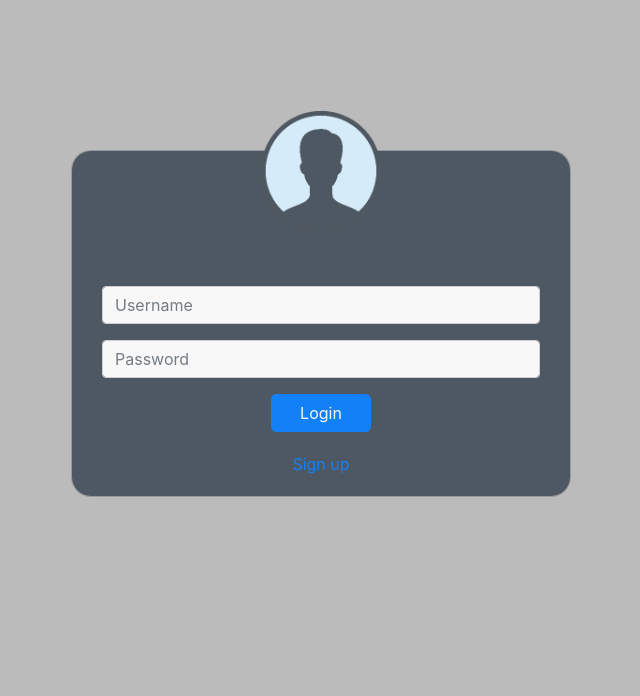
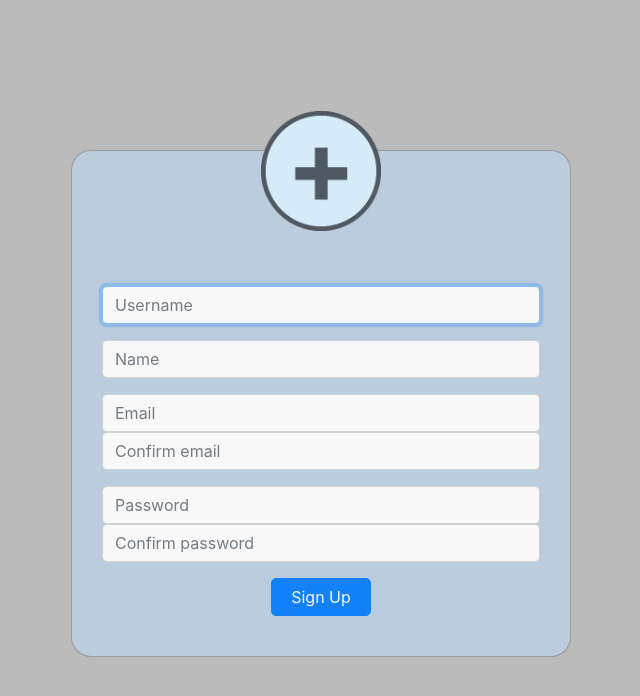
Before and after one commit to HugoKlepsch/inventoryBackend, a Flask app: page /signup.html in a window 1280 px wide. Shown: the part 75-771 px from the top of the page, without its empty margins (319-959 px from the left). Run offline with Flask 2, Linux system fonts and the light colour scheme; some libraries are stand-ins or nearby versions.

Commit message:
More work adding sign in page

```diff
--- a/server/serverRun.py
+++ b/server/serverRun.py
@@ -139,6 +139,13 @@ def login():
 def signup():
     name = request.form['name'].encode('utf-8')
     username = request.form['username'].encode('utf-8')
+    if ' ' in username:
+        app.logger.error('Failed to create user {username}: bad username'.format(username=username, e=e))
+        return render_page('redirect_with_timeout.html',
+                           title='Inventory',
+                           text='Invalid username',
+                           timeout=2000,
+                           redirect_url=url_for('signup_page'))
     email = request.form['email'].encode('utf-8')
     password_hash = hashlib.md5(request.form['password'].encode('utf-8')).hexdigest()
 
@@ -158,7 +165,7 @@ def signup():
                            title='Inventory',
                            text='Failed to add user. Try again later',
                            timeout=2000,
-                           redirect_url=url_for('login_page'))
+                           redirect_url=url_for('signup_page'))
 
 
 @app.route('/all_users', methods=['GET'])
@@ -179,6 +186,12 @@ def logout():
 @logged_out()
 def not_logged_in():
     return 'Not logged in!'
+
+
+@app.route('/signup.html', methods=['GET'])
+@logged_out()
+def signup_page():
+    return render_page('signup.html')
 
 
 @app.route('/login.html', methods=['GET'])
--- a/server/static/css/styles.css
+++ b/server/static/css/styles.css
@@ -41,10 +41,11 @@ body {
     background-color: #13445e;
 }
 
+.login {
+}
+
 .signup {
-    margin-top: 5px;
-    margin-bottom: 8px;
-    margin-left: -4px;
+    background-color: #bbcee2;
 }
 
 a:hover {
--- a/server/static/js/field_validators.js
+++ b/server/static/js/field_validators.js
@@ -1,47 +1,28 @@
-function validateUsername(username) {
-    if (username.value.length <= 0) {
-        username.setCustomValidity('Must have a username');
-        username.reportValidity();
-        return false;
-    } else {
-        username.setCustomValidity('');
-        return true;
+function validateAndDisplayHelp(inputs, help_text, additional_validation_functions) {
+    for (const input of inputs) {
+        input.oninput = function() {
+            input.setCustomValidity('');
+            input.checkValidity();
+            if (additional_validation_functions != null && Array.isArray(additional_validation_functions)) {
+                for (const fn of additional_validation_functions) {
+                    var fn_output = fn();
+                    if (fn_output !== '') {
+                        input.setCustomValidity(fn_output);
+                        break;
+                    }
+                }
+            }
+        }
+        input.oninvalid = function() {
+            input.setCustomValidity(help_text);
+        }
     }
 }
 
-function validatePassword(password) {
-    if (password.value.length < 4) {
-        password.setCustomValidity('Must have a password length of at least 4');
-        password.reportValidity();
-        return false;
+function checkValidityInputsSameValue(input_a, input_b, input_name) {
+    if (input_a.value != input_b.value) {
+        return input_name + 's must match';
     } else {
-        password.setCustomValidity('');
-        return true;
+        return '';
     }
 }
-
-function validateSignupPasswords(password, confirm_password) {
-    if (!validatePassword(password)) { return false; }
-
-    // does the password satisfy other requirements?
-
-    if (password.value != confirm_password.value) {
-        confirm_password.setCustomValidity('Passwords must match');
-        confirm_password.reportValidity();
-        return false;
-    } else {
-        confirm_password.setCustomValidity('');
-        return true;
-    }
-}
-
-function validateSignupEmails(email, confirm_email) {
-    if (email.value != confirm_email.value) {
-        confirm_email.setCustomValidity('Emails must match');
-        confirm_email.reportValidity();
-        return false;
-    } else {
-        confirm_email.setCustomValidity('');
-        return true;
-    }
-}
--- a/server/static/js/signup.js
+++ b/server/static/js/signup.js
@@ -2,35 +2,37 @@ var signup_form = document.getElementById('signup form');
 
 // username field checking
 var username = document.getElementById('username');
+validateAndDisplayHelp([username], 'Username must be between 4 & 30 alphanumeric characters');
 
-username.onchange = function() {
-    validateUsername(username);
-}
+// name field checking
+var name_input = document.getElementById('name_input');
+validateAndDisplayHelp([name_input], 'Name must be between 1 & 50 alphabetic characters, spaces or hyphens');
+
+// email field checking
+var email = document.getElementById('email');
+var confirm_email = document.getElementById('confirm_email');
+validateAndDisplayHelp([email, confirm_email], 'Must be an email address', [
+    function() {
+        return checkValidityInputsSameValue(email, confirm_email, 'Email');
+    }
+]);
 
 // password field checking
-var password = document.getElementById('password'),
+var password = document.getElementById('password');
 var confirm_password = document.getElementById('confirm_password');
-
-password.onchange = function() {
-    validatePassword(password);
-}
-confirm_password.onchange = function() {
-    validateSignupPasswords(password, confirm_password);
-}
-
-// email field checking
-var email = document.getElementById('email'),
-var confirm_email = document.getElementById('confirm_email');
-
-confirm_email.onkeyup = function() {
-    validateSignupEmails(email, confirm_email);
-}
+validateAndDisplayHelp([password, confirm_password], 'Password must be at least 4 characters', [
+    function() {
+        return checkValidityInputsSameValue(password, confirm_password, 'Password');
+    }
+]);
 
 // function called when Sign up button is clicked
 // if signup is valid then post signup form to web api
 function signup() {
-    if (!validateUsername(username)) { return; }
-    if (!validateSignupPasswords(password, confirm_password)) { return; }
-    if (!validateSignupEmails(email, confirm_email)) { return; }
+    if (!username.checkValidity()) { return; }
+    if (!password.checkValidity()) { return; }
+    if (!confirm_password.checkValidity()) { return; }
+    if (!email.checkValidity()) { return; }
+    if (!confirm_email.checkValidity()) { return; }
     signup_form.submit();
 }
--- a/server/templates/pages/signup.html
+++ b/server/templates/pages/signup.html
@@ -2,33 +2,36 @@
 {% block content %}
 <div class="modal-dialog text-center">
     <div class="main-section">
-        <div class="modal-content">
+        <div class="modal-content signup">
             <div class="user-img">
-                <img src="static/img/face.png">
+                <img src="static/img/add_user_round.png">
             </div>
 
             <div class="form-input">
-                <form id="signup form" action="/login" method="post">
+                <form id="signup form" action="/signup" method="post">
                     <div class="form-group">
-                        <input id="username" type="text" name="username" class="form-control" placeholder="Username">
+                        <input id="username" type="text" name="username" class="form-control" placeholder="Username"
+                               required pattern="[a-zA-Z0-9_\-]{4,30}" autofocus>
                     </div>
                     <div class="form-group">
-                        <input id="password" type="password" name="password" class="form-control" placeholder="Password">
+                        <input id="name_input" type="text" name="name" class="form-control" placeholder="Name"
+                               required pattern="[a-zA-Z \-]{1,50}">
+                    </div>
+                    <div class="form-group">
+                        <input id="email" type="email" name="email" class="form-control" placeholder="Email" required>
+                        <input id="confirm_email" type="email" class="form-control" placeholder="Confirm email"
+                               required>
+                    </div>
+                    <div class="form-group">
+                        <input id="password" type="password" name="password" class="form-control" placeholder="Password"
+                               required pattern=".{4,100}">
+                        <input id="confirm_password" type="password" class="form-control" placeholder="Confirm password"
+                               required pattern=".{4,100}">
                     </div>
 
-                    <button type="submit" class="btn btn-primary" onclick="login();">Login</button>
+                    <button type="submit" class="btn btn-primary" onclick="signup();">Sign Up</button>
                 </form>
             </div>
-
-            <!-- TODO implement this
-            <div>
-                <a href="/forgotpassword.html">Forgot Password?</a>
-            </div>
-            -->
-            <div class="center">
-                <a href="/signup.html">Sign up</a>
-            </div>
-
         </div>
     </div>
 </div>
```
Also changed, not shown: server/static/js/login.js (renamed from server/static/js/main.js, +4 -10 lines), server/templates/pages/login.html (+6 -4 lines), server/static/img/add_user_round.png (added).
